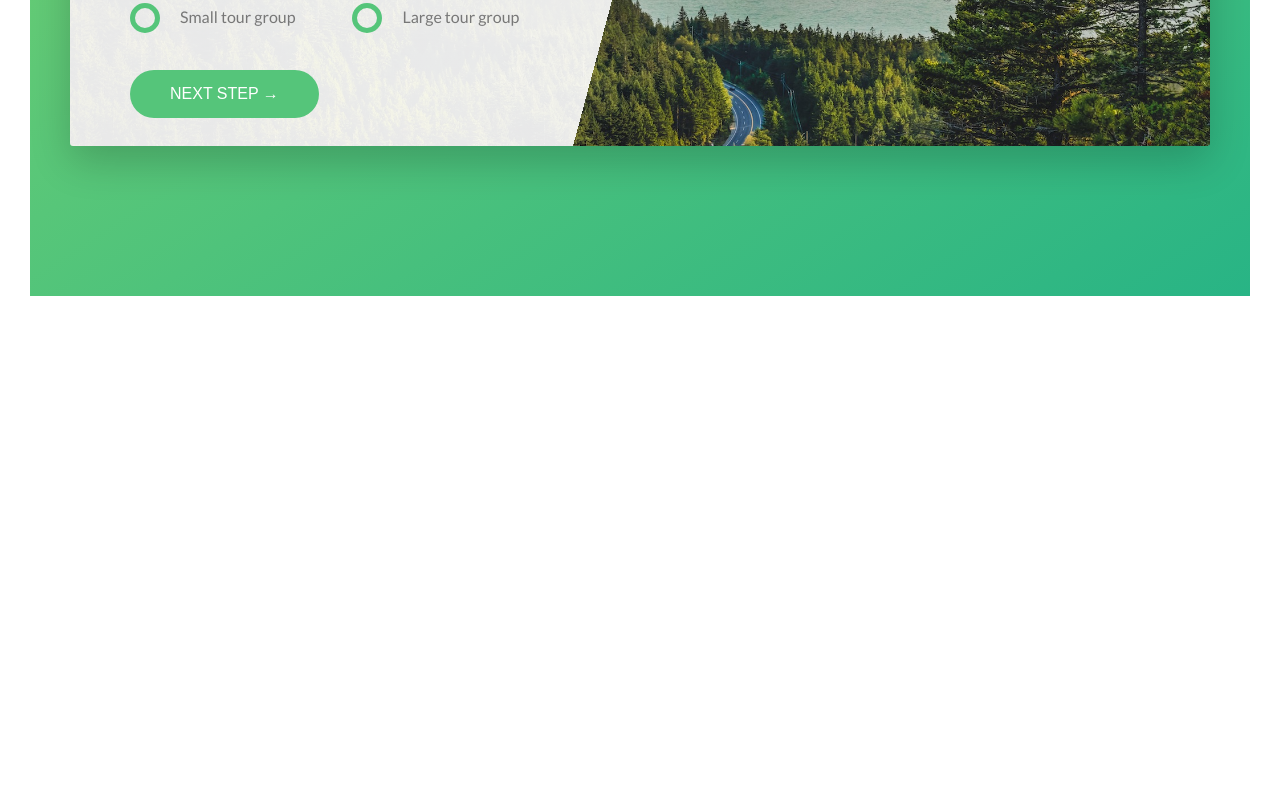
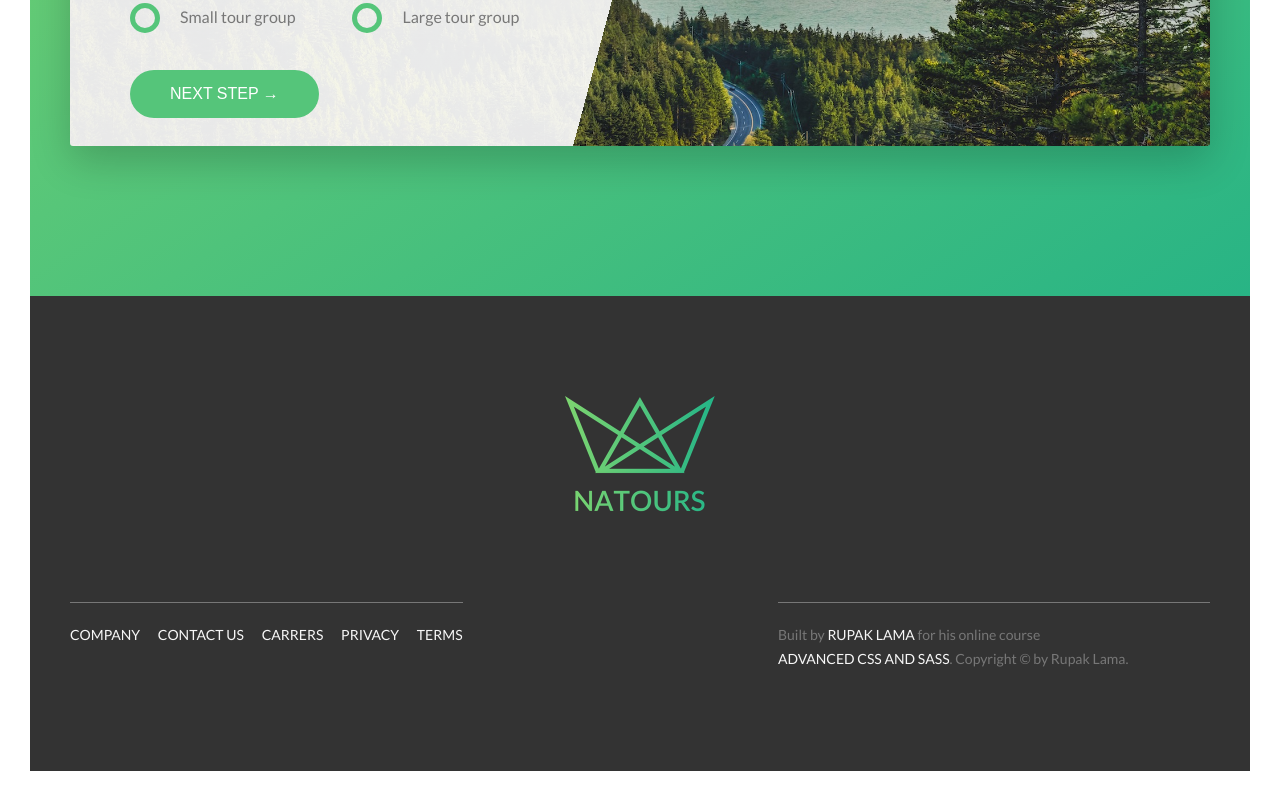
Before and after one commit to rupaklama/css-advanced, a website: page na-tours/index.html in a window 1280 px wide. Shown: the part 4718-5519 px from the top of the page. Before the commit the page ends 5044 px from the top, so only its background shows below. Drawn offline with Linux system fonts and the light colour scheme.

Commit message:
footer added

```diff
--- a/na-tours/index.html
+++ b/na-tours/index.html
@@ -318,5 +318,31 @@
         </div>
       </section>
     </main>
+
+    <footer class="footer">
+      <div class="footer__logo-box">
+        <img src="img/logo-green-2x.png" alt="full logo" class="footer__logo" />
+      </div>
+
+      <div class="row">
+        <div class="col-1-of-2">
+          <div class="footer__navigation">
+            <ul class="footer__list">
+              <li class="footer__item"><a href="#" class="footer__link">Company</a></li>
+              <li class="footer__item"><a href="#" class="footer__link">Contact us</a></li>
+              <li class="footer__item"><a href="#" class="footer__link">Carrers</a></li>
+              <li class="footer__item"><a href="#" class="footer__link">Privacy</a></li>
+              <li class="footer__item"><a href="#" class="footer__link">Terms</a></li>
+            </ul>
+          </div>
+        </div>
+        <div class="col-1-of-2">
+          <p class="footer__copyright">
+            Built by <a href="#" class="footer__link">Rupak Lama</a> for his online course
+            <a href="#" class="footer__link">Advanced CSS and Sass</a>. Copyright &copy; by Rupak Lama.
+          </p>
+        </div>
+      </div>
+    </footer>
   </body>
 </html>
--- a/na-tours/sass/abstracts/_variables.scss
+++ b/na-tours/sass/abstracts/_variables.scss
@@ -18,6 +18,8 @@ $color-grey-light-2: #eee;
 
 $color-grey-dark: #777;
 $color-grey-dark-2: #999;
+$color-grey-dark-3: #333;
+
 $color-white: #fff;
 $color-black: #000;
 
--- /dev/null
+++ b/na-tours/sass/layout/_footer.scss
@@ -0,0 +1,61 @@
+.footer {
+  background-color: $color-grey-dark-3;
+  padding: 10rem 0;
+  font-size: 1.4rem;
+
+  &__logo-box {
+    // img is an inline element which behaves just like a text
+    text-align: center;
+    margin-bottom: 8rem;
+  }
+
+  &__logo {
+    width: 15rem;
+    height: auto;
+  }
+
+  &__navigation {
+    border-top: 1px solid $color-grey-dark;
+    padding-top: 2rem;
+    display: inline-block;
+  }
+
+  &__list {
+    list-style: none;
+    cursor: pointer;
+  }
+
+  &__item {
+    display: inline-block;
+
+    &:not(:last-child) {
+      margin-right: 1.5rem;
+    }
+  }
+
+  &__link {
+    &:link,
+    &:visited {
+      color: $color-grey-light-1;
+      background-color: transparent;
+      text-decoration: none;
+      text-transform: uppercase;
+      display: inline-block;
+      transition: all 0.2s;
+    }
+
+    &:hover,
+    &:active {
+      color: $color-primary;
+      box-shadow: 0 1rem 2rem rgba($color-black, 0.4);
+      transform: rotate(5deg) scale(1.3);
+    }
+  }
+
+  &__copyright {
+    border-top: 1px solid $color-grey-dark;
+    padding-top: 2rem;
+    width: 80%;
+    float: right;
+  }
+}
--- a/na-tours/sass/main.scss
+++ b/na-tours/sass/main.scss
@@ -19,6 +19,8 @@
 
 @import "components/story";
 
+@import "layout/footer";
+
 @import "layout/grid";
 
 @import "layout/header";
```
Also changed, not shown: na-tours/css/style.css.
